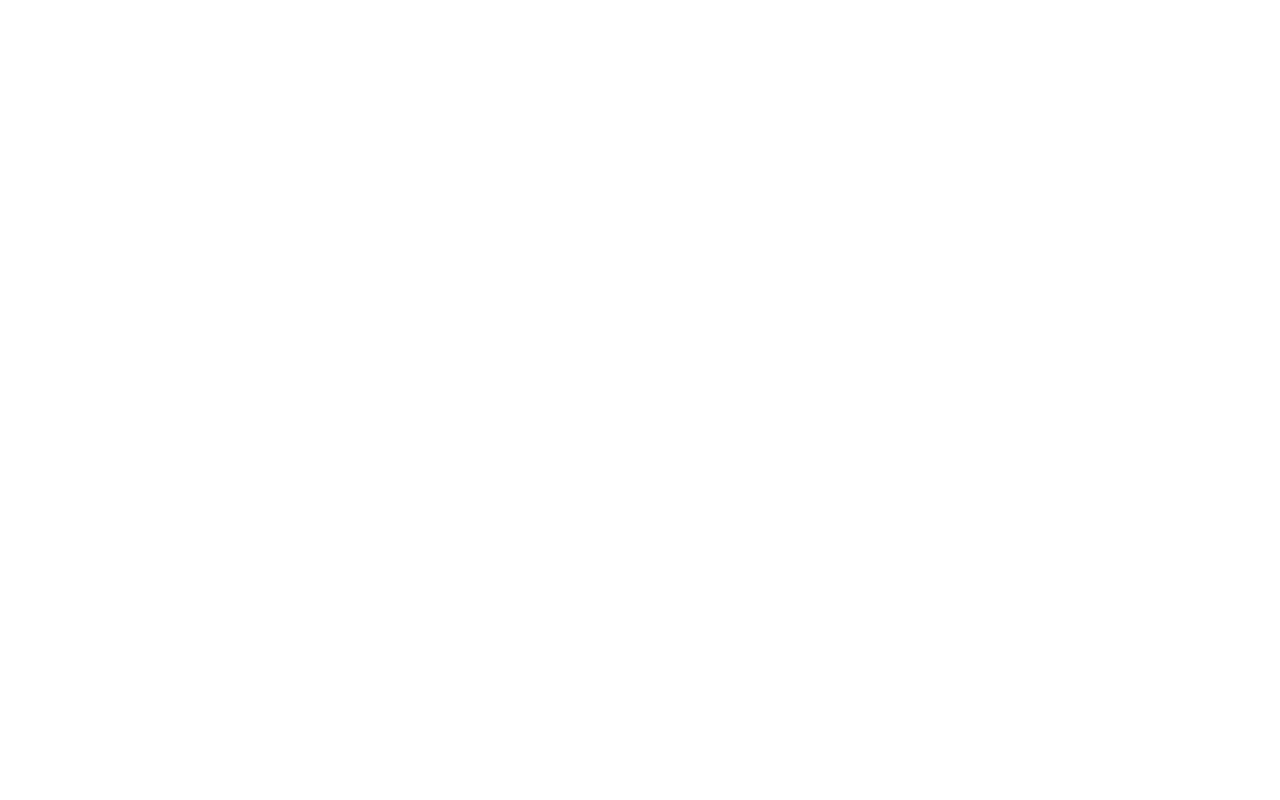
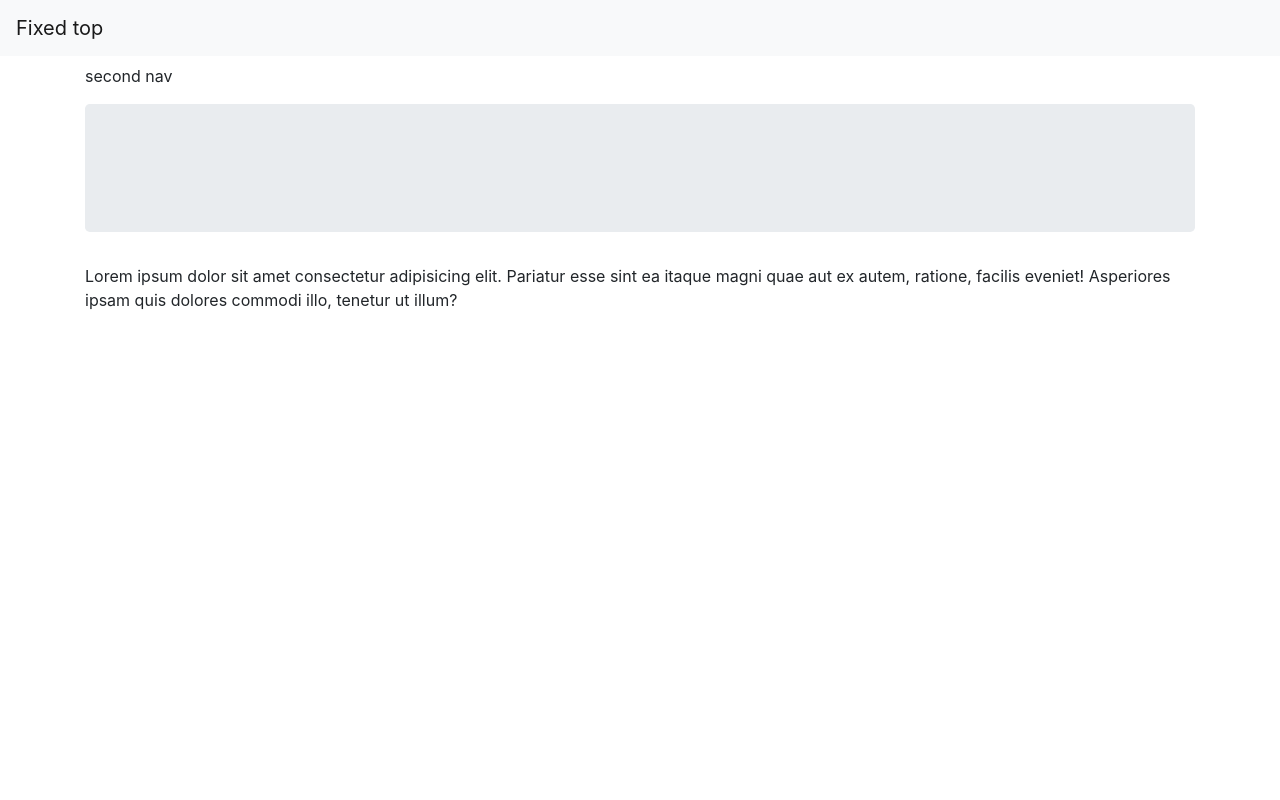
Before and after one commit to Diego-EC/exercise-instagram-feed-bootstrap, a plain HTML site: page index.html in a window 1280 px wide. Shown: the top 800 px of the page. Drawn offline with nearby package versions, Linux system fonts and the light colour scheme.

Commit message:
Saving progress. Navbar starts to work.
Signed-off-by: Diego-EC <diegoezquerro@gmail.com>

```diff
--- a/index.html
+++ b/index.html
@@ -1,11 +1,68 @@
 <!DOCTYPE html>
 <html lang="en">
 <head>
-    <meta charset="UTF-8">
-    <meta name="viewport" content="width=device-width, initial-scale=1.0">
+    <!-- Required meta tags -->
+    <meta charset="utf-8">
+    <meta name="viewport" content="width=device-width, initial-scale=1, shrink-to-fit=no">
+    <!-- Bootstrap CSS -->
+    <link rel="stylesheet" href="https://stackpath.bootstrapcdn.com/bootstrap/4.5.2/css/bootstrap.min.css" integrity="sha384-JcKb8q3iqJ61gNV9KGb8thSsNjpSL0n8PARn9HuZOnIxN0hoP+VmmDGMN5t9UJ0Z" crossorigin="anonymous">
+
     <title>Document</title>
 </head>
 <body>
+<nav class="navbar navbar-default mb-5">
+</nav>
+<nav class="navbar navbar-light bg-light fixed-top">
+  <a class="navbar-brand" href="#">Fixed top</a>
+</nav>
 
+
+
+<!--
+    <nav class="navbar navbar-light bg-light">
+        <div class="container">
+            <a class="navbar-brand">
+                    <span class="glyphicon glyphicon-camera" aria-hidden="true">
+                    Instagram
+            </a>
+            <form class="form-inline">
+                <input class="form-control mr-sm-2" type="search" placeholder="Search" aria-label="Search">
+                <button class="btn btn-outline-success my-2 my-sm-0" type="submit">Search</button>
+            </form>
+        </div>
+    </nav>
+-->
+
+<!--
+
+-->
+
+
+    <div class="container">
+        <!--<p class="mt-0">ghost 1</p>
+        <p class="mt-0">ghost 2</p>-->
+        <nav class="nav">
+            <div><p> second nav </p></div>
+        </nav>
+        <!--<nav class="nav">
+            <div><p>lol</p></div>
+        </nav>
+        <nav class="nav">
+            <div><p>lol</p></div>
+        </nav>-->
+        <section class="jumbotron"></section>
+        <p class="vh-100">Lorem ipsum dolor sit amet consectetur adipisicing elit. Pariatur esse sint ea itaque magni quae aut ex autem, ratione, facilis eveniet! Asperiores ipsam quis dolores commodi illo, tenetur ut illum?</p>
+        <p class="vh-100">Lorem ipsum dolor sit amet consectetur adipisicing elit. Pariatur esse sint ea itaque magni quae aut ex autem, ratione, facilis eveniet! Asperiores ipsam quis dolores commodi illo, tenetur ut illum?</p>
+        <p class="vh-100">Lorem ipsum dolor sit amet consectetur adipisicing elit. Pariatur esse sint ea itaque magni quae aut ex autem, ratione, facilis eveniet! Asperiores ipsam quis dolores commodi illo, tenetur ut illum?</p>
+    </div>
+
+
+
+
+
+    <!-- jQuery first, then Popper.js, then Bootstrap JS -->
+    <script src="https://code.jquery.com/jquery-3.5.1.slim.min.js" integrity="sha384-DfXdz2htPH0lsSSs5nCTpuj/zy4C+OGpamoFVy38MVBnE+IbbVYUew+OrCXaRkfj" crossorigin="anonymous"></script>
+    <script src="https://cdn.jsdelivr.net/npm/popper.js@1.16.1/dist/umd/popper.min.js" integrity="sha384-9/reFTGAW83EW2RDu2S0VKaIzap3H66lZH81PoYlFhbGU+6BZp6G7niu735Sk7lN" crossorigin="anonymous"></script>
+    <script src="https://stackpath.bootstrapcdn.com/bootstrap/4.5.2/js/bootstrap.min.js" integrity="sha384-B4gt1jrGC7Jh4AgTPSdUtOBvfO8shuf57BaghqFfPlYxofvL8/KUEfYiJOMMV+rV" crossorigin="anonymous"></script>
 </body>
 </html>
```
Also changed, not shown: Notes.txt (added), src/img/icon.png (added).
